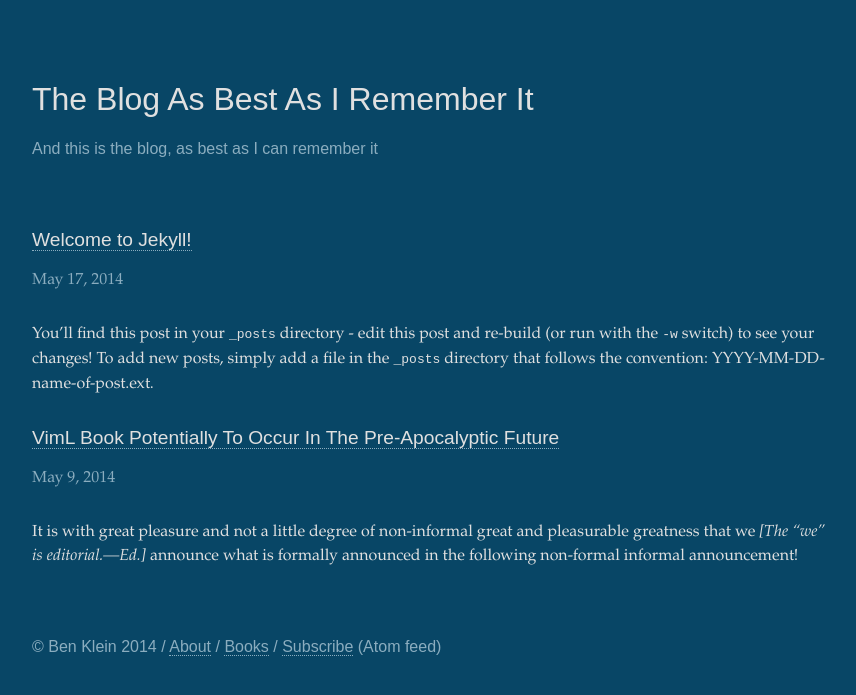
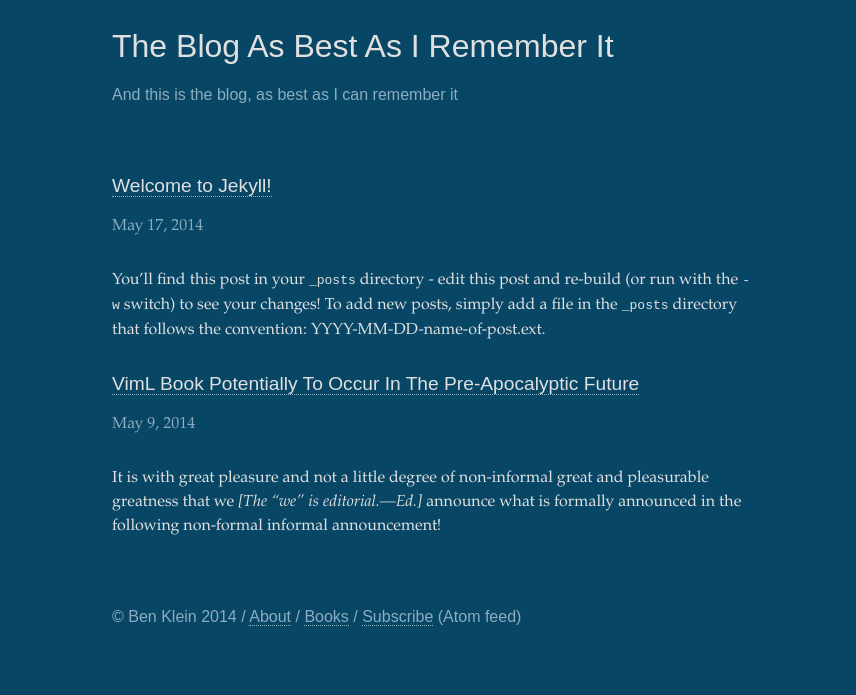
Before and after one commit to fifthposition/ye-olde-fifthposition, a Jekyll site: the page built from index.html, in a window 1280 px wide. Shown: the top 695 px of the page, without its empty margins (208-1064 px from the left). Built offline with Jekyll 4.4.1, drawn with Linux system fonts in a browser that asks for light colours.

Commit message:
borrow from Dive Into Mark

```diff
--- a/css/main.css
+++ b/css/main.css
@@ -1,6 +1,6 @@
 
 body { background-color: /*#1C6BA0 */ /* #e6f1f3 */ /* #dbf3dd */ #084666; color: #e0e0e0; font: normal medium Palatino, serif }
-#wrapper { width: 800px; padding: 40px 100px; margin: 20px auto }
+#wrapper { width: 40em; margin: 1.75em auto }
 h1, h2, h3, header p, footer p { font-family: Arial, sans-serif; font-weight: 300 }
 h2 { font-size: larger }
 h3 { font-size: medium }
```
